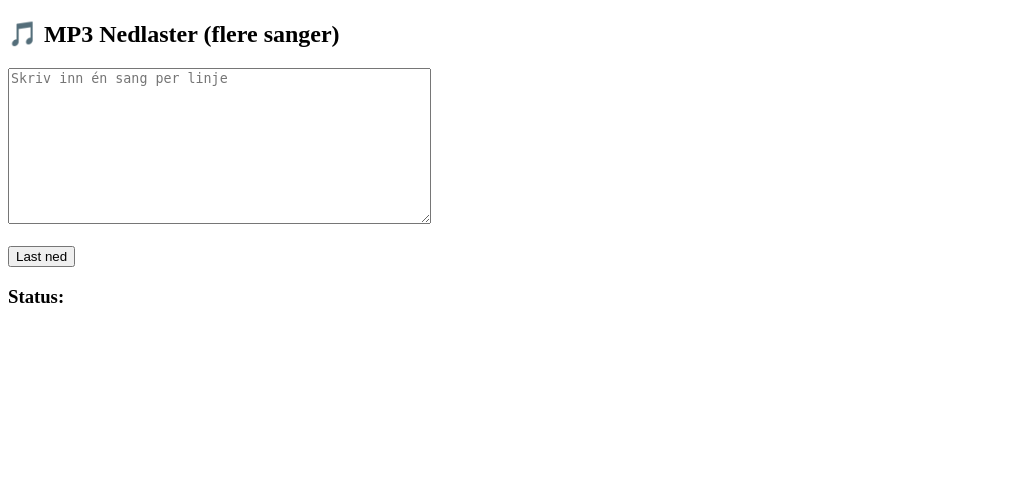
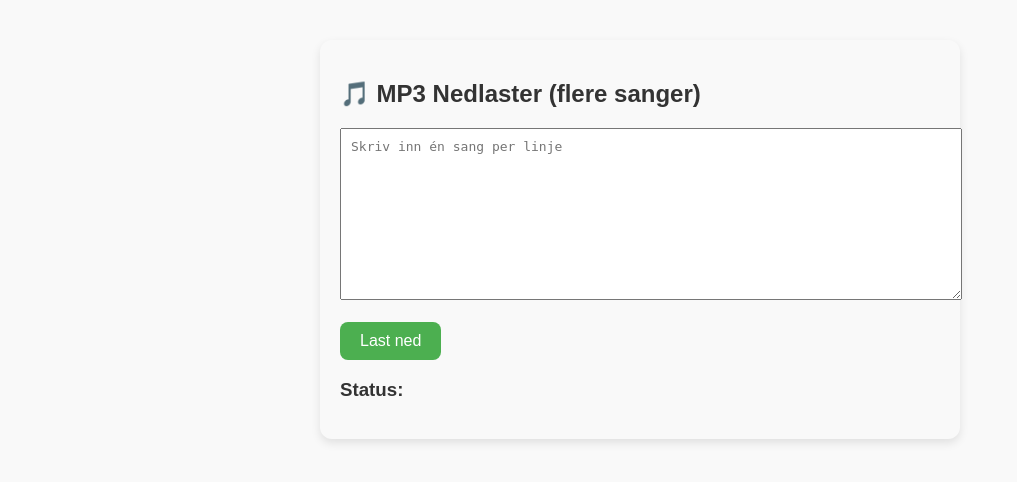
Before and after one commit to GmailHelene/mp3app, a Flask app: page / in a window 1280 px wide. Shown: the top 482 px of the page, without its empty margins (0-1017 px from the left). Run offline with Flask 3, Linux system fonts and the light colour scheme.

Commit message:
Update index.html

```diff
--- a/templates/index.html
+++ b/templates/index.html
@@ -4,6 +4,43 @@
 <head>
     <meta charset="UTF-8">
     <title>MP3 Nedlaster</title>
+    <style>
+        body {
+            font-family: Arial, sans-serif;
+            max-width: 600px;
+            margin: 40px auto;
+            padding: 20px;
+            background-color: #f9f9f9;
+            border-radius: 12px;
+            box-shadow: 0 4px 10px rgba(0,0,0,0.1);
+        }
+        textarea {
+            width: 100%;
+            font-size: 1em;
+            padding: 10px;
+        }
+        button {
+            padding: 10px 20px;
+            font-size: 1em;
+            background-color: #4CAF50;
+            color: white;
+            border: none;
+            border-radius: 8px;
+            cursor: pointer;
+        }
+        button:hover {
+            background-color: #45a049;
+        }
+        h2, h3 {
+            color: #333;
+        }
+        ul {
+            padding-left: 20px;
+        }
+        a {
+            color: #0066cc;
+        }
+    </style>
 </head>
 <body>
     <h2>🎵 MP3 Nedlaster (flere sanger)</h2>
```
